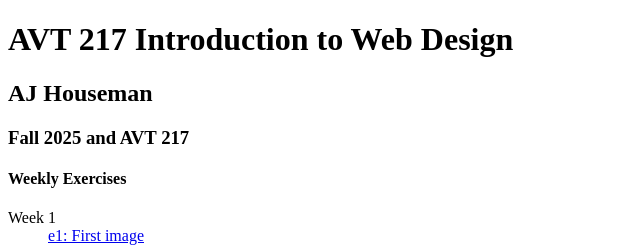
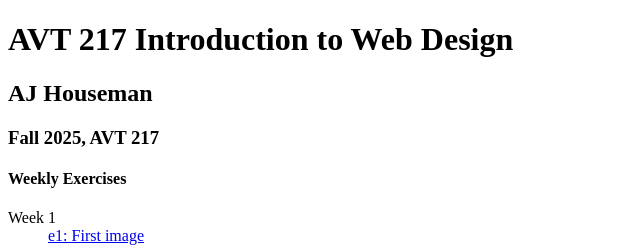
Before and after one commit to AJhouseman/avt217, a plain HTML site: page weekly/index.html in a window 1280 px wide. Shown: the top 247 px of the page, 0-640 px from the left. Drawn offline with Linux system fonts and the light colour scheme.

Commit message:
Add files via upload

```diff
--- a/weekly/index.html
+++ b/weekly/index.html
@@ -2,14 +2,14 @@
 <html>
 <head>
 <meta charset="UTF-8">
-<title>Shanshan's Coursepage</title>
+<title>AJ's Coursepage</title>
 </head>
 
 <body>
 <div id="wrapper">
 <h1>AVT 217 Introduction to Web Design</h1>
 <h2>AJ Houseman </h2>
-<h3>Fall 2025 and AVT 217</h3>
+<h3>Fall 2025, AVT 217</h3>
 
 <div class="weekly">
 <h4>Weekly Exercises</h4>
```
